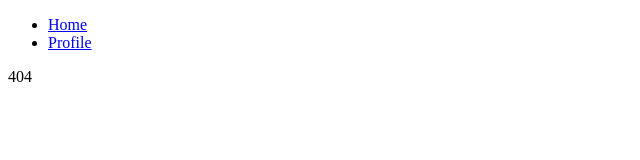
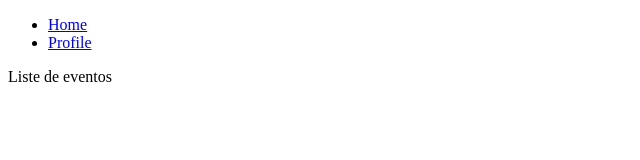
Before and after one commit to MAONESA/FrontMenu, a React (Vite) app: page /ListaEventos in a window 1280 px wide. Before the commit this address had no page. Shown: the top 160 px of the page, without its empty margins (0-640 px from the left). Built offline with nearby package versions, Linux system fonts and the light colour scheme.

Commit message:
carpetas

```diff
--- a/src/app/Router.jsx
+++ b/src/app/Router.jsx
@@ -2,12 +2,19 @@ import { BrowserRouter, Route, Routes } from "react-router-dom";
 import Layout from "../components/Layout";
 import Home from "../pages/Home";
 import Profile from "../pages/Profile/Profile";
+import NuevoEvento from "../pages/NuevoEvento/NuevoEvento";
+import InvitarPersonas from "../pages/InvitarPersonas/InvitarPersonas";
+import ListaEventos from "../pages/ListaEventos/ListaEventos";
+
 const Router = () => (
   <BrowserRouter>
     <Routes>
       <Route element={<Layout />}>
         <Route index element={<Home />} />
         <Route path="/profile/" element={<Profile />} />
+        <Route path="/NuevoEvento/" element={<NuevoEvento />} />
+        <Route path="/InvitarPersonas/" element={<InvitarPersonas />} />
+        <Route path="/ListaEventos/" element={<ListaEventos />} />
         <Route path="*" element={<div>404</div>} />
       </Route>
     </Routes>
--- a/src/pages/ListaEventos/ListaEventos.jsx
+++ b/src/pages/ListaEventos/ListaEventos.jsx
@@ -1,5 +1,4 @@
 const ListaEventos = () => {
-  return <div>Lista de Eventos</div>;
+  return <div>Liste de eventos</div>;
 };
-
 export default ListaEventos;
```
